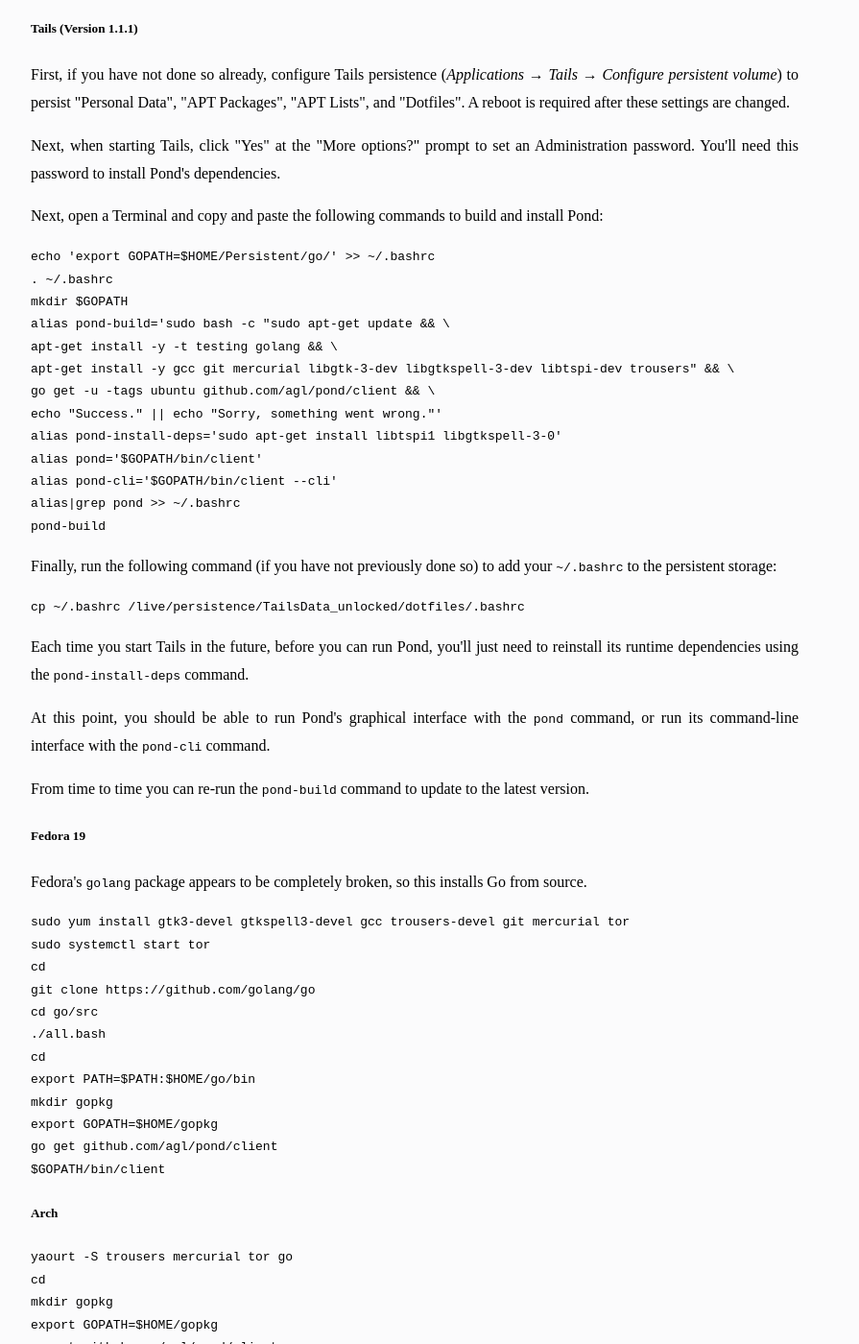
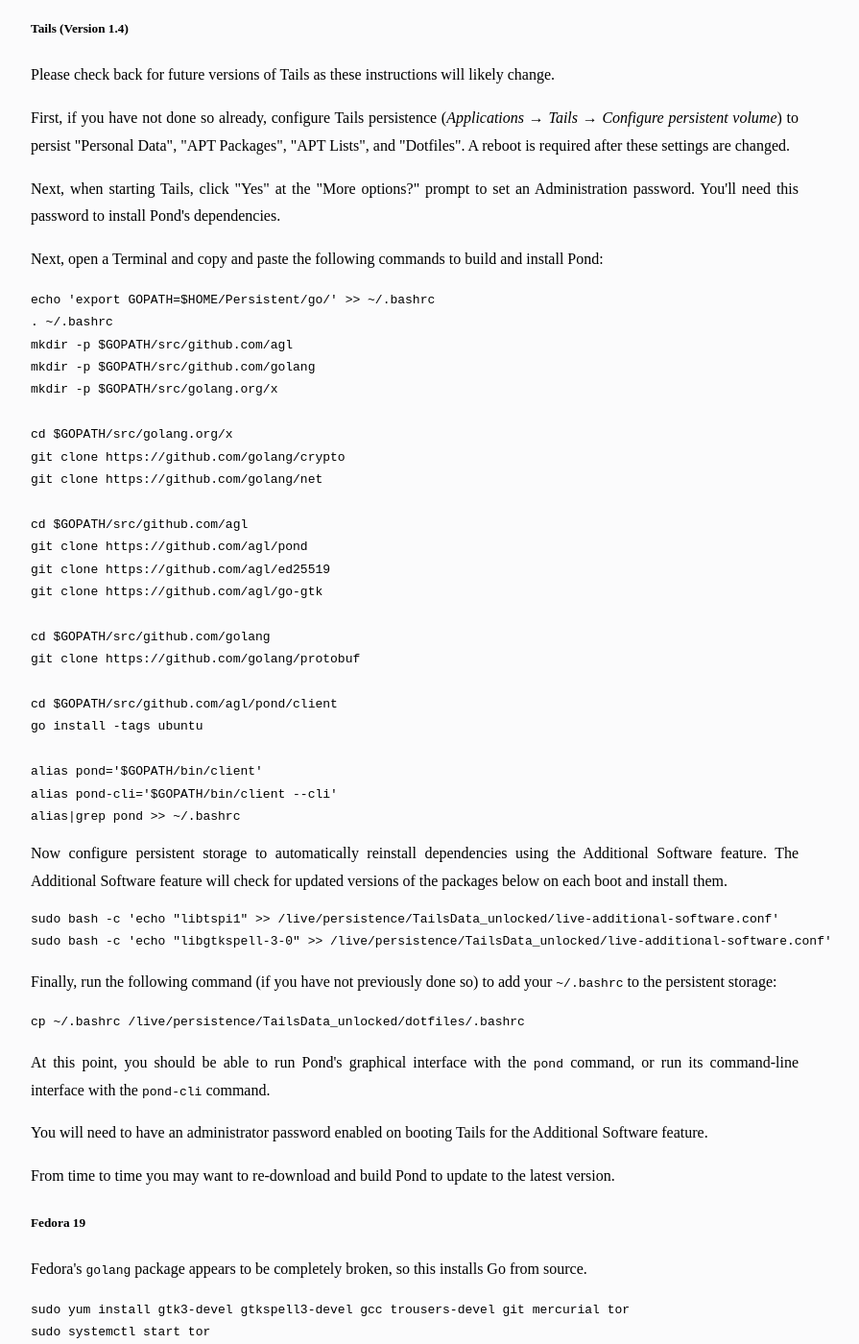
Before and after one commit to agl/pond, a Jekyll site: the page built from doc/index.html, in a window 1280 px wide and 1400 px high, scrolled down 1341 px. Shown: the whole window at 96% size, without its empty margins (208-1103 px from the left). Built offline with Jekyll 4.4.1, drawn with Linux system fonts in a browser that asks for light colours; some web fonts are replaced.

Commit message:
update instructions for Tails 1.4
Update Pond build instructions for Tails 1.4 to manually download source code over https until Tails includes a version of go that does not download code over http, use the Additional Software feature instead of aliases to manage dependencies, and updates notes accordingly.

```diff
--- a/doc/index.html
+++ b/doc/index.html
@@ -45,7 +45,9 @@ $GOPATH/bin/client</pre>
 
 <p>Same as Ubuntu, above, but 1) on the <tt>go get</tt> command line add <tt>-tags ubuntu</tt> before the URL and 2) the gtkspell package is called <tt>libgtkspell-3-dev</tt>. On more recent versions of Debian, the instructions should be exactly the same as Ubuntu.</p>
 
-<h5>Tails (Version 1.1.1)</h5>
+<h5>Tails (Version 1.4)</h5>
+
+<p>Please check back for future versions of Tails as these instructions will likely change.
 
 <p>First, if you have not done so already, configure Tails persistence (<em>Applications</em> &rarr; <em>Tails</em> &rarr; <em>Configure persistent volume</em>) to persist "Personal Data", "APT Packages", "APT Lists", and "Dotfiles". A reboot is required after these settings are changed.</p>
 
@@ -55,26 +57,43 @@ $GOPATH/bin/client</pre>
 
 <pre>echo 'export GOPATH=$HOME/Persistent/go/' &gt;&gt; ~/.bashrc
 . ~/.bashrc
-mkdir $GOPATH
-alias pond-build='sudo bash -c "sudo apt-get update &amp;&amp; \
-apt-get install -y -t testing golang &amp;&amp; \
-apt-get install -y gcc git mercurial libgtk-3-dev libgtkspell-3-dev libtspi-dev trousers" &amp;&amp; \
-go get -u -tags ubuntu github.com/agl/pond/client &amp;&amp; \
-echo "Success." || echo "Sorry, something went wrong."'
-alias pond-install-deps='sudo apt-get install libtspi1 libgtkspell-3-0'
+mkdir -p $GOPATH/src/github.com/agl
+mkdir -p $GOPATH/src/github.com/golang
+mkdir -p $GOPATH/src/golang.org/x
+
+cd $GOPATH/src/golang.org/x
+git clone https://github.com/golang/crypto
+git clone https://github.com/golang/net
+
+cd $GOPATH/src/github.com/agl
+git clone https://github.com/agl/pond
+git clone https://github.com/agl/ed25519
+git clone https://github.com/agl/go-gtk
+
+cd $GOPATH/src/github.com/golang
+git clone https://github.com/golang/protobuf
+
+cd $GOPATH/src/github.com/agl/pond/client
+go install -tags ubuntu
+
 alias pond='$GOPATH/bin/client'
 alias pond-cli='$GOPATH/bin/client --cli'
 alias|grep pond &gt;&gt; ~/.bashrc
-pond-build</pre>
+</pre>
+Now configure persistent storage to automatically reinstall dependencies using the Additional Software feature.
+The Additional Software feature will check for updated versions of the packages below on each boot and install them.
+<pre>
+sudo bash -c 'echo "libtspi1" &gt;&gt; /live/persistence/TailsData_unlocked/live-additional-software.conf'
+sudo bash -c 'echo "libgtkspell-3-0" &gt;&gt; /live/persistence/TailsData_unlocked/live-additional-software.conf'
+</pre>
 
 <p>Finally, run the following command (if you have not previously done so) to add your <tt>~/.bashrc</tt> to the persistent storage:</p>
 <pre>cp ~/.bashrc /live/persistence/TailsData_unlocked/dotfiles/.bashrc</pre>
 
-<p>Each time you start Tails in the future, before you can run Pond, you'll just need to reinstall its runtime dependencies using the <tt>pond-install-deps</tt> command.</p>
+<p>At this point, you should be able to run Pond's graphical interface with the <tt>pond</tt> command, or run its command-line interface with the <tt>pond-cli</tt> command.</p>
+<p>You will need to have an administrator password enabled on booting Tails for the Additional Software feature.
 
-<p>At this point, you should be able to run Pond's graphical interface with the <tt>pond</tt> command, or run its command-line interface with the <tt>pond-cli</tt> command.</p>
-
-<p>From time to time you can re-run the <tt>pond-build</tt> command to update to the latest version.</p>
+<p>From time to time you may want to re-download and build Pond to update to the latest version.</p>
 
 <h5>Fedora 19</h5>
 
```
